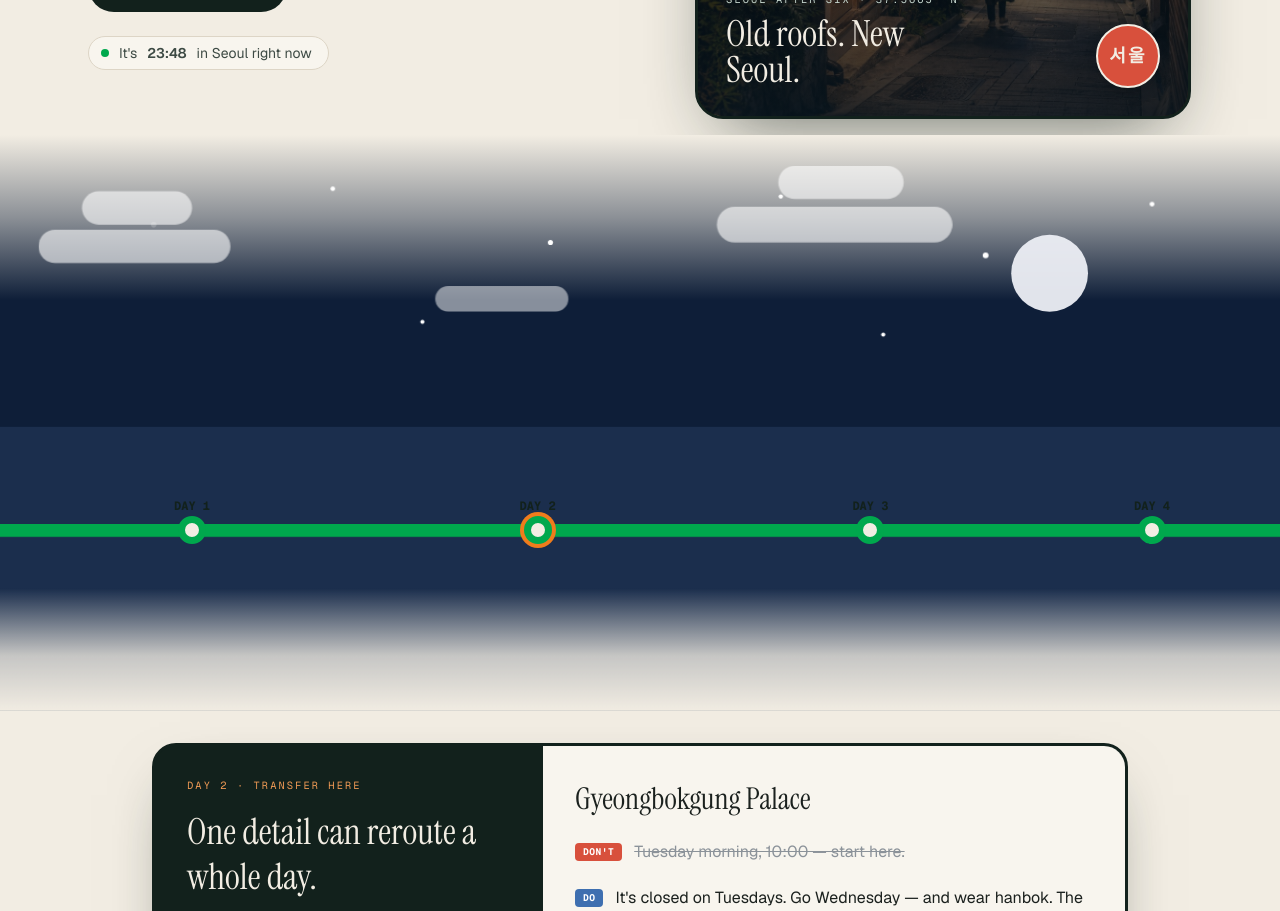
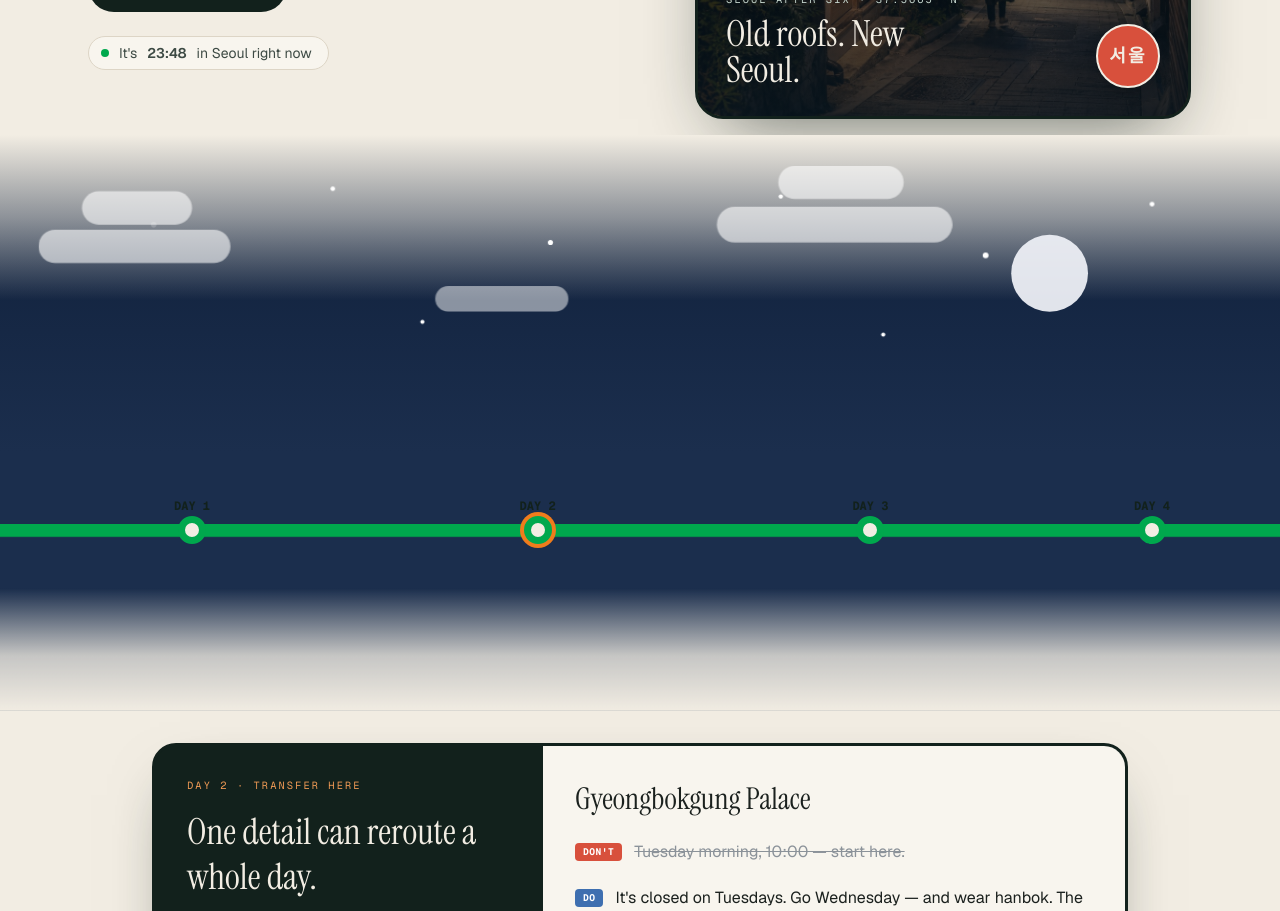
Before and after one commit to ssunie2/korea-travel-consulting, a Next.js app: page / in a window 1280 px wide. Shown: the part 560-1471 px from the top of the page. Built offline with nearby package versions, Linux system fonts and the light colour scheme.

Commit message:
하늘을 한 장의 그러데이션으로 바꿔 가로선 제거

```diff
--- a/app/page.tsx
+++ b/app/page.tsx
@@ -370,14 +370,23 @@ function MetroScene({
           <stop offset=".55" stopColor={PAPER} stopOpacity=".8" />
           <stop offset="1" stopColor={PAPER} stopOpacity="1" />
         </linearGradient>
+        {/*
+          하늘은 **한 장의 그러데이션**이다. 전에는 진한 파랑 사각형 위에 옅은 파랑을
+          겹쳐 놨는데, 두 색이 만나는 자리에 가로선이 그대로 보였다.
+          위에서 아래로 한 번에 옅어지게 하면 선이 아예 생기지 않는다.
+        */}
+        <linearGradient id={`ktc-sky-${scene.id}`} x1="0" y1="0" x2="0" y2="1">
+          <stop offset="0" stopColor={sky.top} />
+          <stop offset="0.55" stopColor={sky.bottom} />
+          <stop offset="1" stopColor={sky.bottom} />
+        </linearGradient>
         <clipPath id={`ktc-cut-${scene.id}`}>
           <rect width={scene.w} height="450" />
         </clipPath>
       </defs>
 
       <g clipPath={`url(#ktc-cut-${scene.id})`}>
-        <rect width={scene.w} height="450" fill={sky.bottom} />
-        <rect width={scene.w} height="228" fill={sky.top} />
+        <rect width={scene.w} height="450" fill={`url(#ktc-sky-${scene.id})`} />
         {/* 위쪽을 바탕색으로 녹인다. 글과 그림이 맞닿는 선이 안 생긴다 */}
         <rect width={scene.w} height="129" fill={`url(#ktc-head-${scene.id})`} />
 
```
